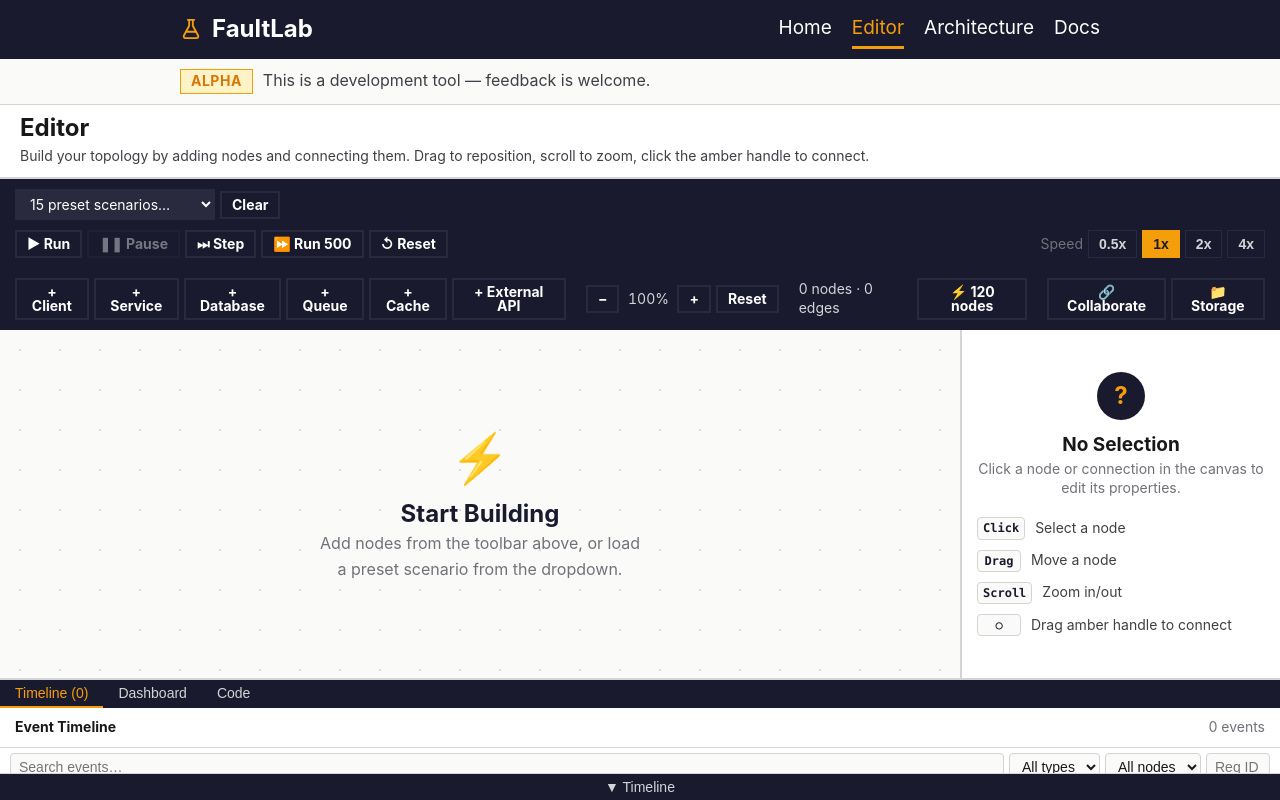
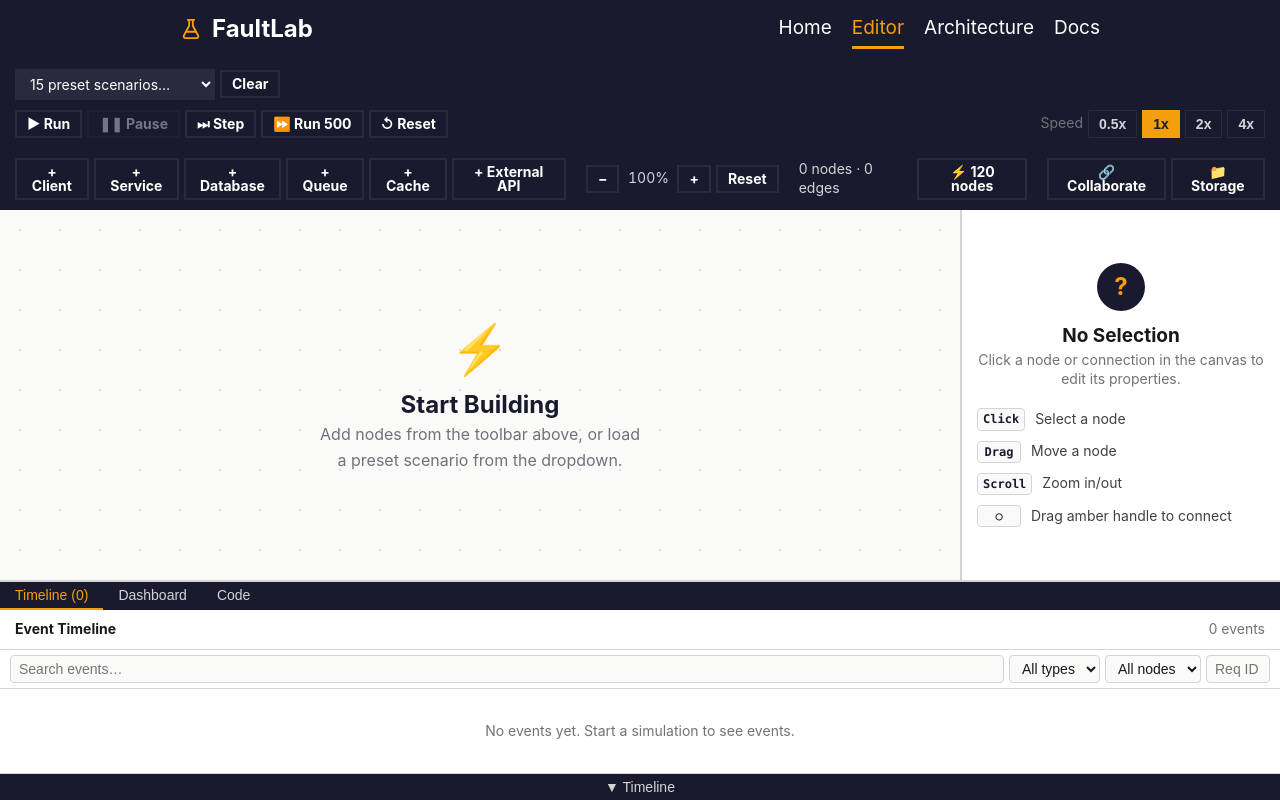
Before and after one commit to akhildec24/FaultLab, a Vue app in the folder apps/web/: page /editor in a window 1280 px wide. Built offline with nearby package versions, Linux system fonts and the light colour scheme.

Commit message:
Remove Alpha banner and editor page header to maximise canvas space

```diff
--- a/apps/web/src/components/AppHeader.vue
+++ b/apps/web/src/components/AppHeader.vue
@@ -17,12 +17,6 @@ import { FlaskConical } from '@lucide/vue'
           <RouterLink to="/architecture" class="fl-header__link">Architecture</RouterLink>
           <RouterLink to="/docs" class="fl-header__link">Docs</RouterLink>
         </nav>
-      </div>
-    </div>
-    <div class="fl-header__phase">
-      <div class="fl-container">
-        <span class="fl-tag fl-tag--yellow">Alpha</span>
-        <span class="fl-header__phase-text">This is a development tool — feedback is welcome.</span>
       </div>
     </div>
   </header>
--- a/apps/web/src/views/EditorView.vue
+++ b/apps/web/src/views/EditorView.vue
@@ -92,13 +92,6 @@ onUnmounted(() => {
 
 <template>
   <div class="editor-view">
-    <div class="editor-view__header">
-      <h1>Editor</h1>
-      <p class="editor-view__subtitle">
-        Build your topology by adding nodes and connecting them.
-        Drag to reposition, scroll to zoom, click the amber handle to connect.
-      </p>
-    </div>
     <SimulationControls />
     <PresenceBar
       v-if="showCollab"
```
